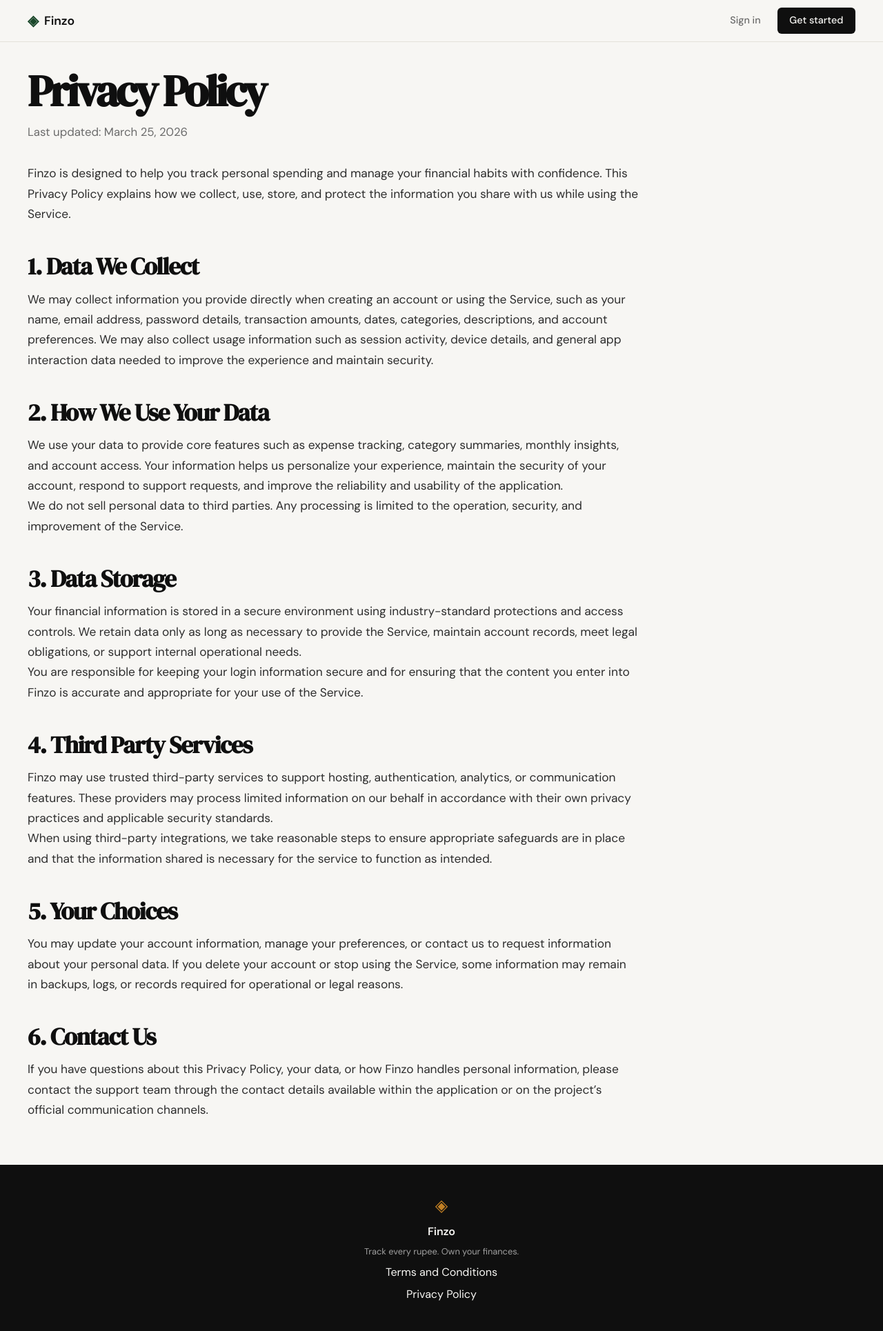
After one commit to RiteshRG/finzo-expense-tracker, a FastAPI app: template templates/privacy.html in a window 1280 px wide. The commit adds this page. Shown: the whole page at 69% size. Run offline with FastAPI, Linux system fonts and the light colour scheme; the template is opened without the code that fills it, so the values that code supplies are empty.

Commit message:
landing: add privacy policy page and route

```diff
--- a/app.py
+++ b/app.py
@@ -32,6 +32,11 @@ def terms(request: Request):
     return templates.TemplateResponse(request=request, name="terms.html", context={})
 
 
+@app.get("/privacy", name="privacy")
+def privacy(request: Request):
+    return templates.TemplateResponse(request=request, name="privacy.html", context={})
+
+
 # ------------------------------------------------------------------ #
 # Placeholder routes — students will implement these                  #
 # ------------------------------------------------------------------ #
--- a/templates/base.html
+++ b/templates/base.html
@@ -35,7 +35,7 @@
             <span class="footer-name">Finzo</span>
             <p class="footer-copy">Track every rupee. Own your finances.</p>
             <a href="/terms">Terms and Conditions</a>
-            <a href="#">Privacy Policy</a>
+            <a href="/privacy">Privacy Policy</a>
         </div>
     </footer>
 
--- /dev/null
+++ b/templates/privacy.html
@@ -0,0 +1,49 @@
+{% extends "base.html" %}
+
+{% block title %}Finzo — Privacy Policy{% endblock %}
+
+{% block content %}
+<section class="terms-page">
+    <div class="terms-inner">
+        <h1 class="terms-title">Privacy Policy</h1>
+        <p class="terms-meta">Last updated: March 25, 2026</p>
+
+        <article class="terms-content">
+            <p class="terms-intro">Finzo is designed to help you track personal spending and manage your financial habits with confidence. This Privacy Policy explains how we collect, use, store, and protect the information you share with us while using the Service.</p>
+
+            <section>
+                <h2>1. Data We Collect</h2>
+                <p>We may collect information you provide directly when creating an account or using the Service, such as your name, email address, password details, transaction amounts, dates, categories, descriptions, and account preferences. We may also collect usage information such as session activity, device details, and general app interaction data needed to improve the experience and maintain security.</p>
+            </section>
+
+            <section>
+                <h2>2. How We Use Your Data</h2>
+                <p>We use your data to provide core features such as expense tracking, category summaries, monthly insights, and account access. Your information helps us personalize your experience, maintain the security of your account, respond to support requests, and improve the reliability and usability of the application.</p>
+                <p>We do not sell personal data to third parties. Any processing is limited to the operation, security, and improvement of the Service.</p>
+            </section>
+
+            <section>
+                <h2>3. Data Storage</h2>
+                <p>Your financial information is stored in a secure environment using industry-standard protections and access controls. We retain data only as long as necessary to provide the Service, maintain account records, meet legal obligations, or support internal operational needs.</p>
+                <p>You are responsible for keeping your login information secure and for ensuring that the content you enter into Finzo is accurate and appropriate for your use of the Service.</p>
+            </section>
+
+            <section>
+                <h2>4. Third Party Services</h2>
+                <p>Finzo may use trusted third-party services to support hosting, authentication, analytics, or communication features. These providers may process limited information on our behalf in accordance with their own privacy practices and applicable security standards.</p>
+                <p>When using third-party integrations, we take reasonable steps to ensure appropriate safeguards are in place and that the information shared is necessary for the service to function as intended.</p>
+            </section>
+
+            <section>
+                <h2>5. Your Choices</h2>
+                <p>You may update your account information, manage your preferences, or contact us to request information about your personal data. If you delete your account or stop using the Service, some information may remain in backups, logs, or records required for operational or legal reasons.</p>
+            </section>
+
+            <section>
+                <h2>6. Contact Us</h2>
+                <p>If you have questions about this Privacy Policy, your data, or how Finzo handles personal information, please contact the support team through the contact details available within the application or on the project’s official communication channels.</p>
+            </section>
+        </article>
+    </div>
+</section>
+{% endblock %}
```
